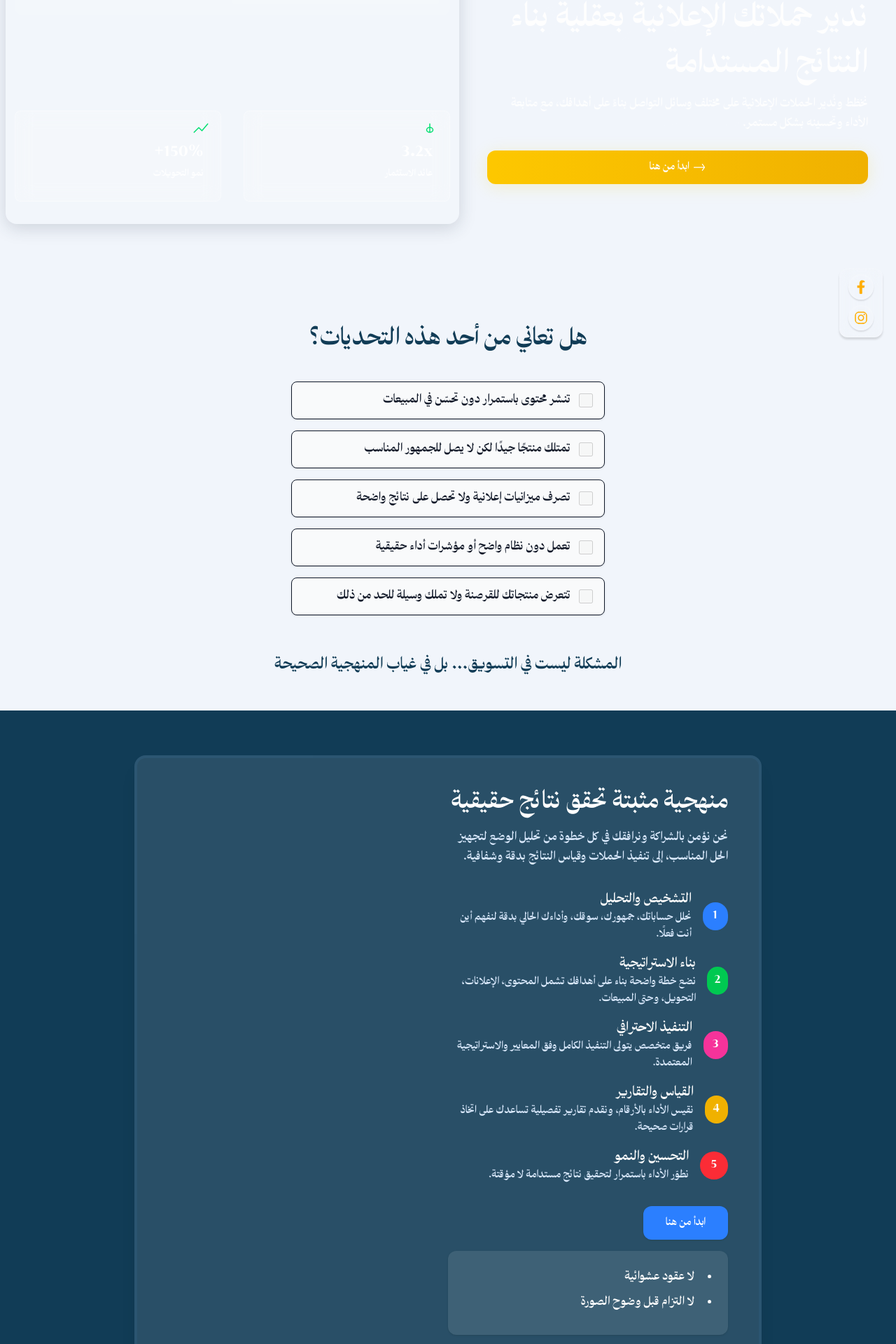
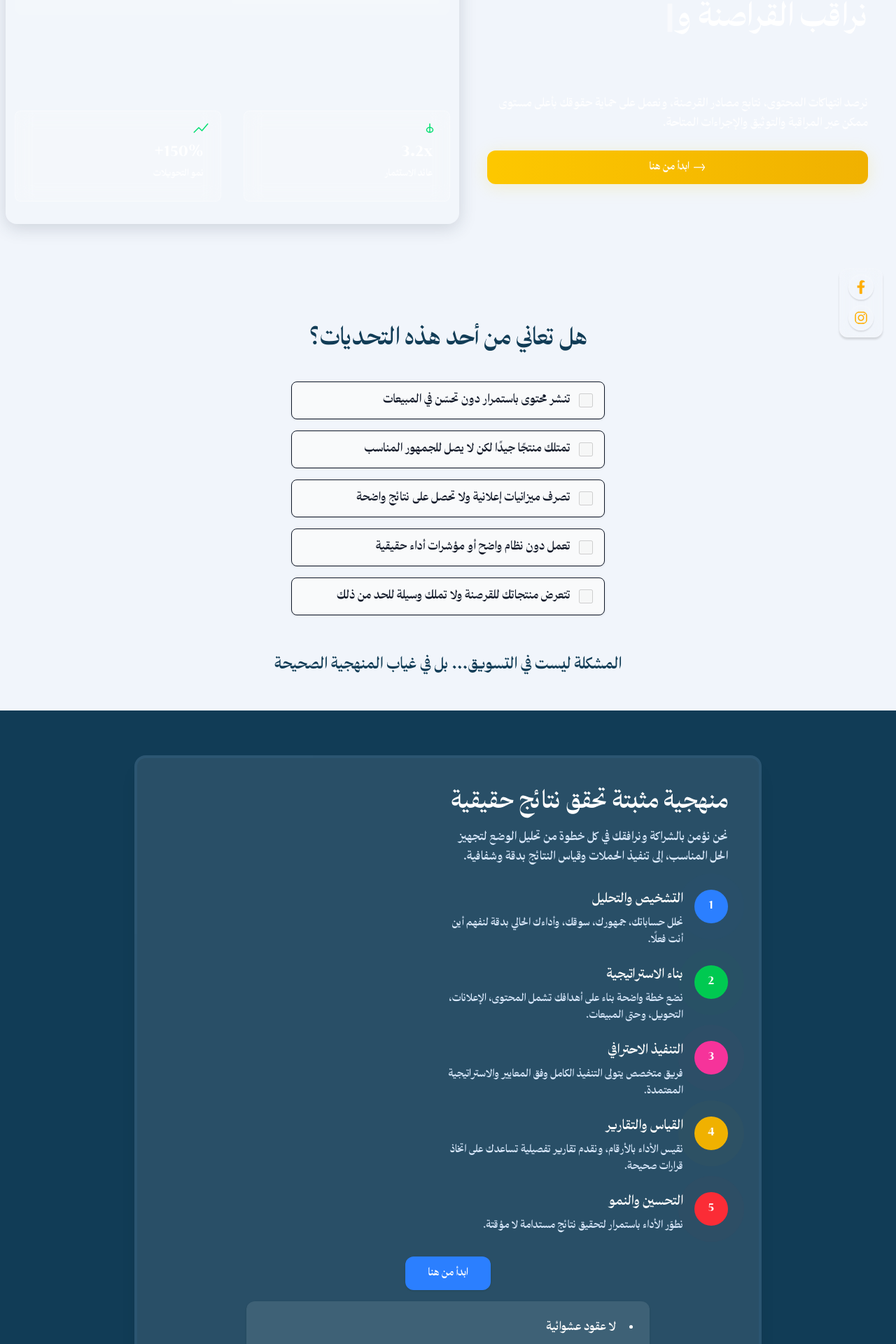
Before and after one commit to Abdullah-AlSalloum/yasergothani, a Next.js app: page / in a window 1280 px wide. Shown: the part 299-2219 px from the top of the page at 70% size. Built offline with nearby package versions, Linux system fonts and the light colour scheme; some icons are missing.

Commit message:
second edition

```diff
--- a/src/components/Footer.tsx
+++ b/src/components/Footer.tsx
@@ -19,7 +19,7 @@ const Footer = () => (
         </div>
         <div className="flex justify-center md:justify-start mt-6">
           <a
-            href="#book"
+            href="#solutions"
             className="group relative inline-flex items-center justify-center gap-1 bg-gradient-to-r from-yellow-400 to-yellow-500 text-primary font-extrabold py-3 px-6 rounded-xl text-center shadow-xl hover:from-yellow-500 hover:to-yellow-400 hover:scale-[1.03] transition-all duration-200 focus:outline-none focus:ring-2 focus:ring-yellow-300"
             style={{ boxShadow: '0 4px 24px 0 rgba(252, 212, 16, 0.18)' }}
           >
--- a/src/components/HeroSection.tsx
+++ b/src/components/HeroSection.tsx
@@ -25,15 +25,39 @@ const HERO_SUBTITLES = [
 
 export default function HeroSection() {
   const [titleIndex, setTitleIndex] = useState(0);
+  const [typedWords, setTypedWords] = useState(0);
+  const [charCount, setCharCount] = useState(0);
+
   useEffect(() => {
-    const interval = setInterval(() => {
+    setTypedWords(0);
+    setCharCount(0);
+    const words = HERO_TITLES[titleIndex].split(' ');
+    let wordIdx = 0;
+    let charIdx = 0;
+    let finished = false;
+    const typeInterval = setInterval(() => {
+      if (wordIdx < words.length) {
+        if (charIdx < words[wordIdx].length) {
+          setCharCount(charIdx + 1);
+          charIdx++;
+        } else {
+          setTypedWords(wordIdx + 1);
+          charIdx = 0;
+          wordIdx++;
+          setCharCount(0);
+        }
+      } else if (!finished) {
+        finished = true;
+        setTimeout(() => {
           setTitleIndex((i) => (i + 1) % HERO_TITLES.length);
-    }, 3000);
-    return () => clearInterval(interval);
-  }, []);
+        }, 2000); // wait 2 seconds before next title
+        clearInterval(typeInterval);
+      }
+    }, 80); // word typing speed
+    return () => clearInterval(typeInterval);
+  }, [titleIndex]);
 
   return (
-    <>
     <section className="relative min-h-[80vh] flex items-center justify-center bg-gradient-to-br from-primary to-secondary-blue px-2 sm:px-2 py-8 sm:py-10">
       <div className="container mx-auto flex flex-col-reverse md:flex-row items-center gap-8 md:gap-10 px-2 sm:px-0">
         {/* Hero Content */}
@@ -41,23 +65,29 @@ export default function HeroSection() {
           <span
             className="inline-flex items-center gap-2 bg-white/20 text-secondary-blue px-4 py-1 rounded-full mb-2 font-bold shadow-sm backdrop-blur-lg animate-hero-bounce"
           >
-              {/* Star Icon (Heroicons outline) */}
             <AutoAwesomeIcon className="w-5 h-5 text-yellow-400 animate-spin-sparkle" />
             مهندس الإيرادات الرقمية
           </span>
           <div className="relative min-h-[3.5em] w-full md:mb-15">
-            {HERO_TITLES.map((title, idx) => (
+            {HERO_TITLES.map((title, idx) => {
+              if (idx !== titleIndex) return null;
+              const words = title.split(' ');
+              const visible = words.slice(0, typedWords).join(' ');
+              const currentWord = words[typedWords] || '';
+              return (
                 <h1
                   key={idx}
-                className={`absolute inset-0 transition-opacity duration-700 ease-in-out text-2xl sm:text-3xl md:text-4xl lg:text-5xl font-extrabold leading-snug text-center md:text-right ${idx === titleIndex ? 'opacity-100 z-10' : 'opacity-0 z-0 pointer-events-none'}`}
+                  className="absolute inset-0 transition-opacity duration-800 ease-in-out text-2xl sm:text-3xl md:text-4xl lg:text-5xl font-extrabold leading-snug text-center md:text-right opacity-100 z-10"
                   style={{ fontFamily: "TheYearOfTheCamel, Tajawal, Arial" }}
-                aria-hidden={idx !== titleIndex}
                 >
-                {title}
+                  {visible}
+                  {typedWords > 0 && ' '}
+                  {currentWord.slice(0, charCount)}
+                  <span className="animate-pulse">|</span>
                 </h1>
-            ))}
+              );
+            })}
           </div>
-
           <div className="relative min-h-[3.5em] w-full">
             {HERO_SUBTITLES.map((subtitle, idx) => (
               <p
@@ -71,7 +101,7 @@ export default function HeroSection() {
           </div>
           <div className="flex flex-col sm:flex-row gap-3 sm:gap-4 w-full">
             <Link
-              href="#book"
+              href="#solutions"
               className="flex-1 group relative inline-flex items-center justify-center gap-1 bg-gradient-to-r from-yellow-400 to-yellow-500 text-primary font-extrabold py-3 rounded-xl text-center shadow-xl hover:from-yellow-500 hover:to-yellow-400 hover:scale-[1.03] transition-all duration-200 focus:outline-none focus:ring-2 focus:ring-yellow-300"
               style={{ boxShadow: '0 4px 24px 0 rgba(252, 212, 16, 0.18)' }}
             >
@@ -106,9 +136,8 @@ export default function HeroSection() {
             {/* Stats cards */}
             <div className="flex w-[96%] gap-4 sm:gap-8 mb-8 md:mt-30 sm:mt-0 flex-col sm:flex-row">
               {/* Card 1 */}
-              <div className="flex-1 bg-white/20  ite/20 border border-white/30 rounded-lg py-6 px-4 sm:py-7 sm:px-6 flex flex-col items-start justify-between relative min-h-[90px] sm:min-h-[110px] text-right backdrop-blur-md mb-4 sm:mb-0">
+              <div className="flex-1 bg-white/20 border border-white/30 rounded-lg py-6 px-4 sm:py-7 sm:px-6 flex flex-col items-start justify-between relative min-h-[90px] sm:min-h-[110px] text-right backdrop-blur-md mb-4 sm:mb-0">
                 <span className="absolute top-3 right-4 text-green-400">
-                  {/* Dollar Icon (Heroicons outline) */}
                   <svg xmlns="http://www.w3.org/2000/svg" fill="none" viewBox="0 0 24 24" strokeWidth={1.5} stroke="currentColor" className="w-6 h-6">
                     <path strokeLinecap="round" strokeLinejoin="round" d="M12 6v12m0 0c-2.485 0-4.5-1.567-4.5-3.5S9.515 11 12 11s4.5 1.567 4.5 3.5S14.485 18 12 18z" />
                   </svg>
@@ -121,7 +150,6 @@ export default function HeroSection() {
               {/* Card 2 */}
               <div className="flex-1 bg-white/20 border border-white/30 rounded-lg py-6 px-4 sm:py-7 sm:px-6 flex flex-col items-start justify-between relative min-h-[90px] sm:min-h-[110px] text-right backdrop-blur-md">
                 <span className="absolute top-3 right-4 text-green-400">
-                  {/* Arrow Trending Up (Heroicons outline) */}
                   <svg xmlns="http://www.w3.org/2000/svg" fill="none" viewBox="0 0 24 24" strokeWidth={1.5} stroke="currentColor" className="w-6 h-6">
                     <path strokeLinecap="round" strokeLinejoin="round" d="M2.25 18L9 11.25l4.5 4.5L21.75 6" />
                   </svg>
@@ -167,6 +195,5 @@ export default function HeroSection() {
         }
       `}</style>
     </section>
-    </>
   );
 }
--- a/src/components/HowWeWorkSection.tsx
+++ b/src/components/HowWeWorkSection.tsx
@@ -27,33 +27,35 @@ const HowWeWorkSection = () => (
                 منهجية مثبتة تحقق نتائج حقيقية
               </h2>
               <p className="mb-8 text-lg text-blue-100">نحن نؤمن بالشراكة ونرافقك في كل خطوة من تحليل الوضع لتجهيز الحل المناسب، إلى تنفيذ الحملات وقياس النتائج بدقة وشفافية.</p>
-              <div className="space-y-4">
+              <div className="space-y-6">
                 {steps.map((step, idx) => (
-                  <div key={idx} className="flex items-center gap-4">
-                    <div className={`rounded-full w-10 h-10 flex items-center justify-center font-bold text-lg ${idx === 0 ? 'bg-blue-500' : idx === 1 ? 'bg-green-500' : idx === 2 ? 'bg-pink-500' : idx === 3 ? 'bg-yellow-500' : 'bg-red-500'} text-white`}>
-                      {idx + 1}
-                    </div>
+                  <div key={idx} className="flex items-start gap-4">
+                    <span className="relative flex h-12 w-12">
+                      <span className={`animate-ping absolute inline-flex h-full w-full rounded-full opacity-60 ${idx === 0 ? 'bg-blue-500' : idx === 1 ? 'bg-green-500' : idx === 2 ? 'bg-pink-500' : idx === 3 ? 'bg-yellow-500' : 'bg-red-500'}`}></span>
+                      <span className={`relative inline-flex rounded-full h-12 w-12 items-center justify-center font-bold text-lg text-white ${idx === 0 ? 'bg-blue-500' : idx === 1 ? 'bg-green-500' : idx === 2 ? 'bg-pink-500' : idx === 3 ? 'bg-yellow-500' : 'bg-red-500'}`}>{idx + 1}</span>
+                    </span>
                     <div>
-                      <div className="font-bold text-xl">{step.label}</div>
-                      <div className="text-blue-100 text-md">{step.desc}</div>
+                      <div className="font-bold text-xl mb-1">{step.label}</div>
+                      <div className="text-blue-100 text-md mt-2">{step.desc}</div>
                     </div>
                   </div>
                 ))}
               </div>
-              <div className="mt-8">
-                <button className="bg-blue-500 hover:bg-blue-600 text-white font-bold py-3 px-8 rounded-xl transition-all duration-300 shadow">
+            </div>
+
+          </div>
+          <div className="mt-8 w-full flex justify-center">
+            <a href="#solutions" className="bg-blue-500 hover:bg-blue-600 text-white font-bold py-3 px-8 rounded-xl transition-all duration-300 shadow block text-center">
               ابدأ من هنا
-                </button>
+            </a>
           </div>
-              <div className="mt-4">
-                <div className="bg-white/10 rounded-xl p-6 text-white text-lg font-semibold shadow">
+          <div className="mt-4 w-full flex justify-center">
+            <div className="bg-white/10 rounded-xl p-6 text-white text-lg font-semibold shadow w-full max-w-xl">
               <ul className="list-disc list-inside">
                 {reassurance.map((item, idx) => (
                   <li key={idx} className="mb-2">{item}</li>
                 ))}
               </ul>
-                </div>
-              </div>
             </div>
           </div>
         </div>
--- a/src/components/ProofSection.tsx
+++ b/src/components/ProofSection.tsx
@@ -71,7 +71,7 @@ const ProofSection = () => (
       </div> */}
        <div className="flex justify-center mt-10">
         <a
-          href="#book"
+          href="#solutions"
           className="group relative inline-flex items-center justify-center gap-1 bg-gradient-to-r from-yellow-400 to-yellow-500 text-primary font-extrabold py-3 px-6 rounded-xl text-center shadow-xl hover:from-yellow-500 hover:to-yellow-400 hover:scale-[1.03] transition-all duration-200 focus:outline-none focus:ring-2 focus:ring-yellow-300"
           style={{ boxShadow: '0 4px 24px 0 rgba(252, 212, 16, 0.18)' }}
         >
--- a/src/components/SolutionsSection.tsx
+++ b/src/components/SolutionsSection.tsx
@@ -2,7 +2,7 @@
 import Link from "next/link";
 import React from "react";
 import TrendingUpIcon from '@mui/icons-material/TrendingUp';
-import GavelIcon from '@mui/icons-material/Gavel';
+import SecurityIcon from '@mui/icons-material/Security';
 import CampaignIcon from '@mui/icons-material/Campaign';
 import WebIcon from '@mui/icons-material/Web';
 import ChatBubbleIcon from '@mui/icons-material/ChatBubble';
@@ -21,7 +21,7 @@ const services = [
 		title: "حماية الحقوق النشر ومكافحة القرصنة",
 		info: "تقليل خسائر القرصنة والحفاظ على قيمة المحتوى عبر مراقبة مستمرة وتدخّل منظّم يحدّ من انتهاكات حقوق النشر.",
 		features: ["رصد الانتهاكات", "تتبّع المصادر", "توثيق الحالات","تقليل الإنتشار","متابعة مستمرة"],
-		icon: <GavelIcon fontSize="large" style={{ color: 'white' }} />,
+		icon: <SecurityIcon fontSize="large" style={{ color: 'white' }} />,
 		link: "#",
 	},
 	{
@@ -133,7 +133,7 @@ const SolutionsSection: React.FC = () => {
                     <svg xmlns="http://www.w3.org/2000/svg" fill="none" viewBox="0 0 24 24" strokeWidth={1.5} stroke="currentColor" className="w-5 h-5 transition-transform duration-200 group-hover:translate-x-1">
                       <path strokeLinecap="round" strokeLinejoin="round" d="M17.25 6.75L21 12m0 0l-3.75 5.25M21 12H3" />
                     </svg>
-                    تواصل واتساب
+                    ابدأ من هنا
                   </a>
                 </div>
               </div>
```
Also changed, not shown: src/app/about/page.tsx (added, +17 -0 lines), src/app/resources/page.tsx (added, +17 -0 lines), src/components/Header.tsx (+6 -3 lines), src/components/ServiceCarousel.tsx (deleted, +0 -98 lines). Lines whose indentation alone changed are shown as unchanged.
